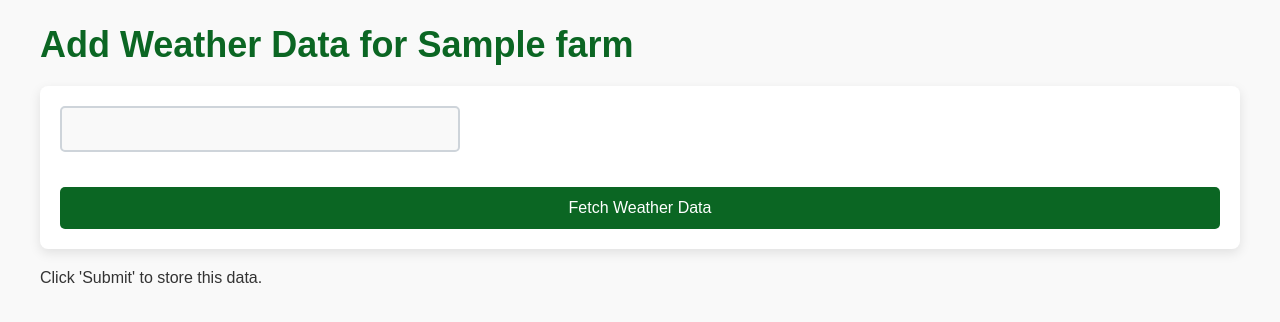
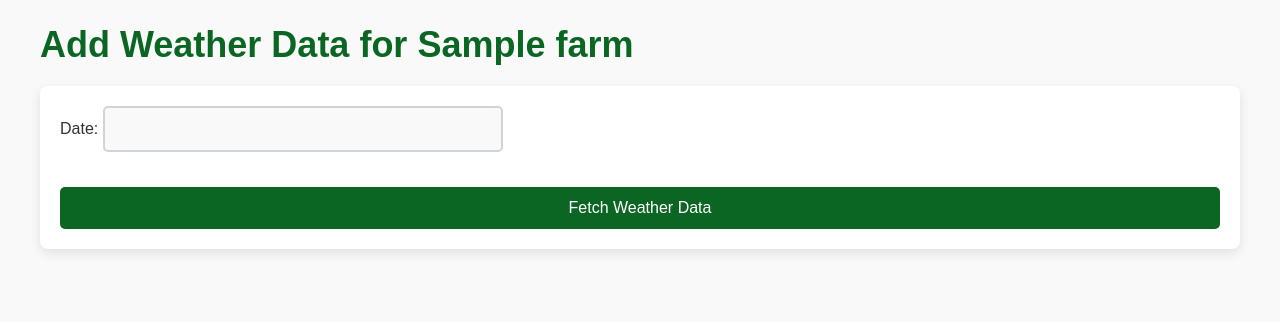
Before and after one commit to oscarnyeba/AgriFarm, a Django app: page /farm/1/add_weather/ in a window 1280 px wide. Shown: the part 61-383 px from the top of the page. Run offline with Django 5.2, Linux system fonts and the light colour scheme; tables that the repository leaves empty hold one stand-in row (values such as "Sample post").

Commit message:
add weather data manually from previous days

```diff
--- a/agriculture_project/farm_management/forms.py
+++ b/agriculture_project/farm_management/forms.py
@@ -9,9 +9,9 @@ class FarmForm(forms.ModelForm):
 class WeatherDataForm(forms.ModelForm):
     class Meta:
         model = WeatherData
-        fields = ['date', 'temperature', 'humidity', 'rainfall']
+        fields = ['date']
         widgets = {
-            'date': forms.DateInput(attrs={'type': 'text', 'class': 'datepicker'}),  # Text input to enable datepicker
+            'date': forms.DateInput(attrs={'class': 'datepicker'}),  # Text input to enable datepicker
         }
 
 class RecommendationForm(forms.ModelForm):
--- a/agriculture_project/farm_management/views.py
+++ b/agriculture_project/farm_management/views.py
@@ -45,24 +45,28 @@ def generate_crop_recommendation(farm, weather_info):
 
 def farm_detail(request, farm_id):
     farm = get_object_or_404(Farm, id=farm_id)
-    weather_info = fetch_weather_data(farm.location, None)
-    today = datetime.now().date()  # Ensure `today` is initialized
-    if weather_info:
-        today = datetime.now().date()
-        weather_data_today, created = WeatherData.objects.update_or_create(
-            farm=farm,
-            date=datetime.now().date(),
-            defaults={
-                'temperature': weather_info['temperature'],
-                'humidity': weather_info['humidity'],
-                'rainfall': weather_info['rainfall'],
-            }
-        )
-    else:
-        # If fetching weather data fails, use the latest stored weather data for today if available
-        weather_data_today = WeatherData.objects.filter(farm=farm, date=datetime.now().date()).first()
+    today = datetime.now().date()
 
-    # Fetch the latest weather data to show in the template (excluding today for historical data)
+
+     # Fetch weather data for today
+    weather_data_today = WeatherData.objects.filter(farm=farm, date=today).first()
+
+    # If no weather data is saved for today, attempt to fetch it from the API
+    if not weather_data_today:
+        weather_info = fetch_weather_data(farm.location, None)  # Fetch current weather from API
+        if weather_info:
+            # If fetched from the API, save the new weather data for today
+            weather_data_today, created = WeatherData.objects.update_or_create(
+                farm=farm,
+                date=today,
+                defaults={
+                    'temperature': weather_info['temperature'],
+                    'humidity': weather_info['humidity'],
+                    'rainfall': weather_info['rainfall'],
+                }
+            )
+
+    # Fetch weather history (only dates before today)
     weather_history = WeatherData.objects.filter(farm=farm, date__lt=today).order_by('-date')[:10]
 
     # Generate crop recommendations based on today's weather data
@@ -74,9 +78,9 @@ def farm_detail(request, farm_id):
 
     context = {
         'farm': farm,
-        'weather_info': weather_data_today,  # Pass today's weather data for current weather display
-        'weather_data': weather_history,  # Pass weather history data excluding today
-        'recommendations': recommendations,
+        'weather_info': weather_data_today,  # Pass today's weather info for current display
+        'weather_data': weather_history,     # Pass weather history excluding today
+        'recommendations': recommendations,  # Pass crop recommendations
     }
     return render(request, 'farm_management/farm_detail.html', context)
 
@@ -97,21 +101,28 @@ def add_weather_data(request, farm_id):
     if request.method == 'POST':
         form = WeatherDataForm(request.POST)
         if form.is_valid():
-            date = form.cleaned_data['date']
-            weather_info = fetch_weather_data(farm.location, date)
+            selected_date = form.cleaned_data['date']
+             # Check if weather data for the selected date already exists
+            weather_data_exists = WeatherData.objects.filter(farm=farm, date=selected_date).exists()
+            if not weather_data_exists:
+                # If not in DB, fetch weather from the API for the selected date
+                weather_info = fetch_weather_data(farm.location, selected_date)
 
             if weather_info:
                 weather_data = form.save(commit=False)
                 weather_data.farm = farm
-                weather_data.temperature = weather_info['temperature',0]
-                weather_data.humidity = weather_info['humidity',0]
-                weather_data.rainfall = weather_info['rainfall',0]
+                weather_data.temperature = weather_info.get('temperature',0)
+                weather_data.humidity = weather_info.get('humidity',0)
+                weather_data.rainfall = weather_info.get('rainfall',0)
                 weather_data.save()
                 return redirect('farm_detail', farm_id=farm.id)
             else:
                 form.add_error(None, 'Failed to fetch weather data from the API')  # Custom error message
+        else:
+            form.add_error(None, f"Weather data for {selected_date} already exists.")
     else:
-        form = WeatherDataForm()  # Initialize form for GET request
+        form = WeatherDataForm()
+
 
     return render(request, 'farm_management/weather_data_form.html', {
         'form': form,
@@ -119,12 +130,12 @@ def add_weather_data(request, farm_id):
         'weather_info': weather_info  # Pass the fetched weather info to the template
     })
 
-def fetch_weather_data(location, date):
+def fetch_weather_data(location, date= None):
     """
     Function to fetch weather data from OpenWeather based on farm location (city name or coordinates)
     """
     api_key = settings.WEATHER_API_KEY
-    api_url = f"http://api.openweathermap.org/data/3.0/weather?q={location}&appid={api_key}&units=metric"
+    api_url = f"http://api.openweathermap.org/data/2.5/weather?q={location}&appid={api_key}&units=metric"
 
     logging.info(f"Fetching weather data for {location} on {date}")
 
--- a/agriculture_project/templates/farm_management/weather_data_form.html
+++ b/agriculture_project/templates/farm_management/weather_data_form.html
@@ -8,13 +8,13 @@
     <!-- Date Picker Form -->
     <form method="post">
         {% csrf_token %}
-        {{ form.date }}  <!-- Date picker field -->
+        {{ form.as_p }}  <!-- Renders the form fields including date -->
         <button type="submit">Fetch Weather Data</button>
     </form>
 
     <!-- Display weather info after it has been fetched -->
     {% if weather_info %}
-    <h2>Weather Data for {{ farm.location }}</h2>
+    <h2>Weather Data for {{ farm.location }} on {{ form.cleaned_data.date }}</h2>
     <table>
         <tr>
             <th>Temperature (°C)</th>
@@ -27,10 +27,10 @@
             <td>{{ weather_info.rainfall }}</td>
         </tr>
     </table>
-{% else %}
-    <p>Click 'Submit' to store this data.</p>
+    {% endif %}
+
+{% if not weather_info %}
 {% endif %}
-
 
     <!-- jQuery Datepicker initialization -->
     <script>
```
